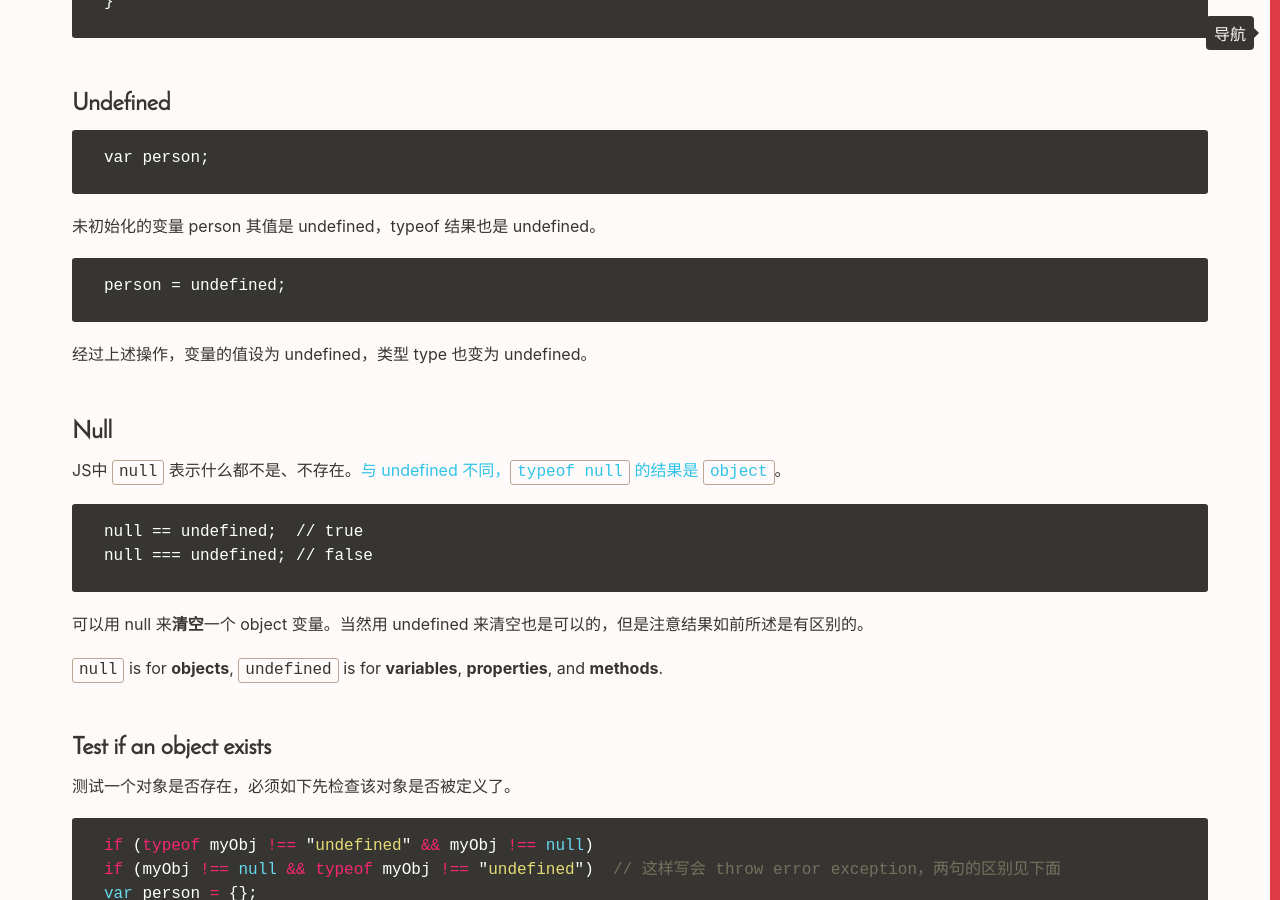
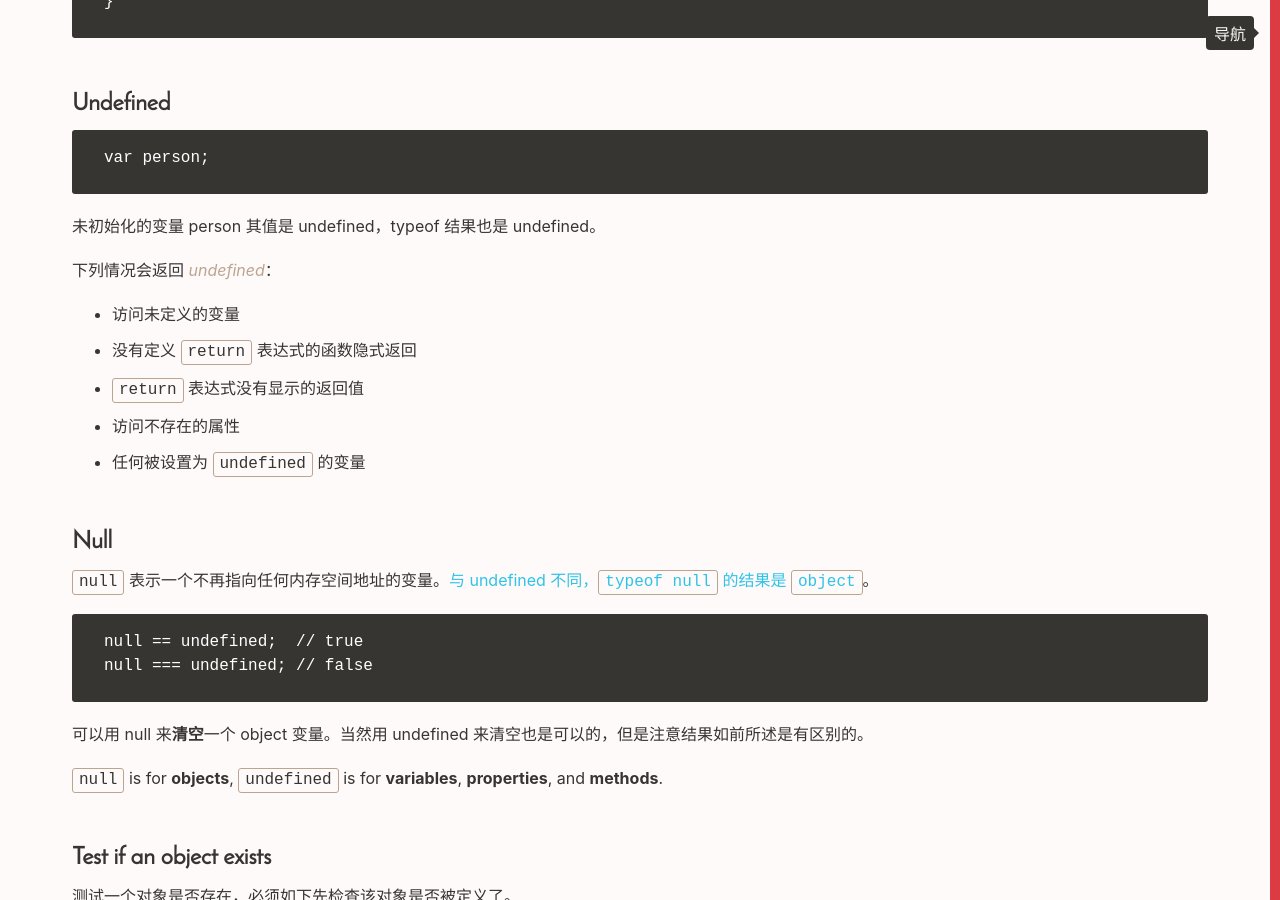
Before and after one commit to Vivi-wu/dive-into-web, a Jekyll site: the page built from _posts/2015-05-02-JavaScript-Data-type.markdown, in a window 1280 px wide and 900 px high, scrolled down 926 px. Built offline with Jekyll 4.4.1, drawn with Linux system fonts in a browser that asks for light colours.

Commit message:
mod 更新js相关博文

```diff
--- a/_posts/2014-05-01-JavaScript-Syntax.markdown
+++ b/_posts/2014-05-01-JavaScript-Syntax.markdown
@@ -268,7 +268,7 @@ After the declaration, the variable has no value. (Technically it has the value
 
 + 比较操作符：`==`， `===`（值 和 data type 都要相同）， `!=`， `!==`（值 或 data type 不相同）， `>`， `<`， `>=` (greater than or equal to)， `<=`。 不同 type 数据之间比较将在 JS Type Conversion 章节讨论。
 + 逻辑操作符：`&&`（同真则真）， `||`（同假才假）， `!`
-+ 条件（三元）操作符：variablename = (condition) `?` value1:value2 满足条件取 value1，否则取 value2.
++ 条件（三元）操作符：variablename = (condition) `?` value1 : value2 满足条件取 value1，否则取 value2.
 + 位操作符：`&` 逻辑与，`|` 逻辑或，`~` 逻辑非，`^` 逻辑异或，`<<` 左移几位，`>>` 右移几位. 作用于 32-bit numbers，result is converted back to a JavaScript number
 
 补充：位运算符在操作数为浮点数的情况下，向下去整，只保留整数部分。`~~` 实现按位取反再取反，当操作数是整数的情况返回自己，是浮点的则相当于 `Math.floor` 的效果。
--- a/_posts/2015-05-02-JavaScript-Data-type.markdown
+++ b/_posts/2015-05-02-JavaScript-Data-type.markdown
@@ -42,13 +42,17 @@ function isArray(myArray) {
 
 未初始化的变量 person 其值是 undefined，typeof 结果也是 undefined。
 
-    person = undefined;
+下列情况会返回 _undefined_：
 
-经过上述操作，变量的值设为 undefined，类型 type 也变为 undefined。
++ 访问未定义的变量
++ 没有定义 `return` 表达式的函数隐式返回
++ `return` 表达式没有显示的返回值
++ 访问不存在的属性
++ 任何被设置为 `undefined` 的变量
 
 ### Null
 
-JS中 `null` 表示什么都不是、不存在。<span class="t-blue">与 undefined 不同，`typeof null` 的结果是 `object`</span>。
+`null` 表示一个不再指向任何内存空间地址的变量。<span class="t-blue">与 undefined 不同，`typeof null` 的结果是 `object`</span>。
 
     null == undefined;  // true
     null === undefined; // false
```
Also changed, not shown: _posts/2015-05-06-JavaScript-Arrays.markdown (+6 -6 lines), _posts/2015-05-07-JavaScript-Conditions-Loops.markdown (+5 -5 lines).
